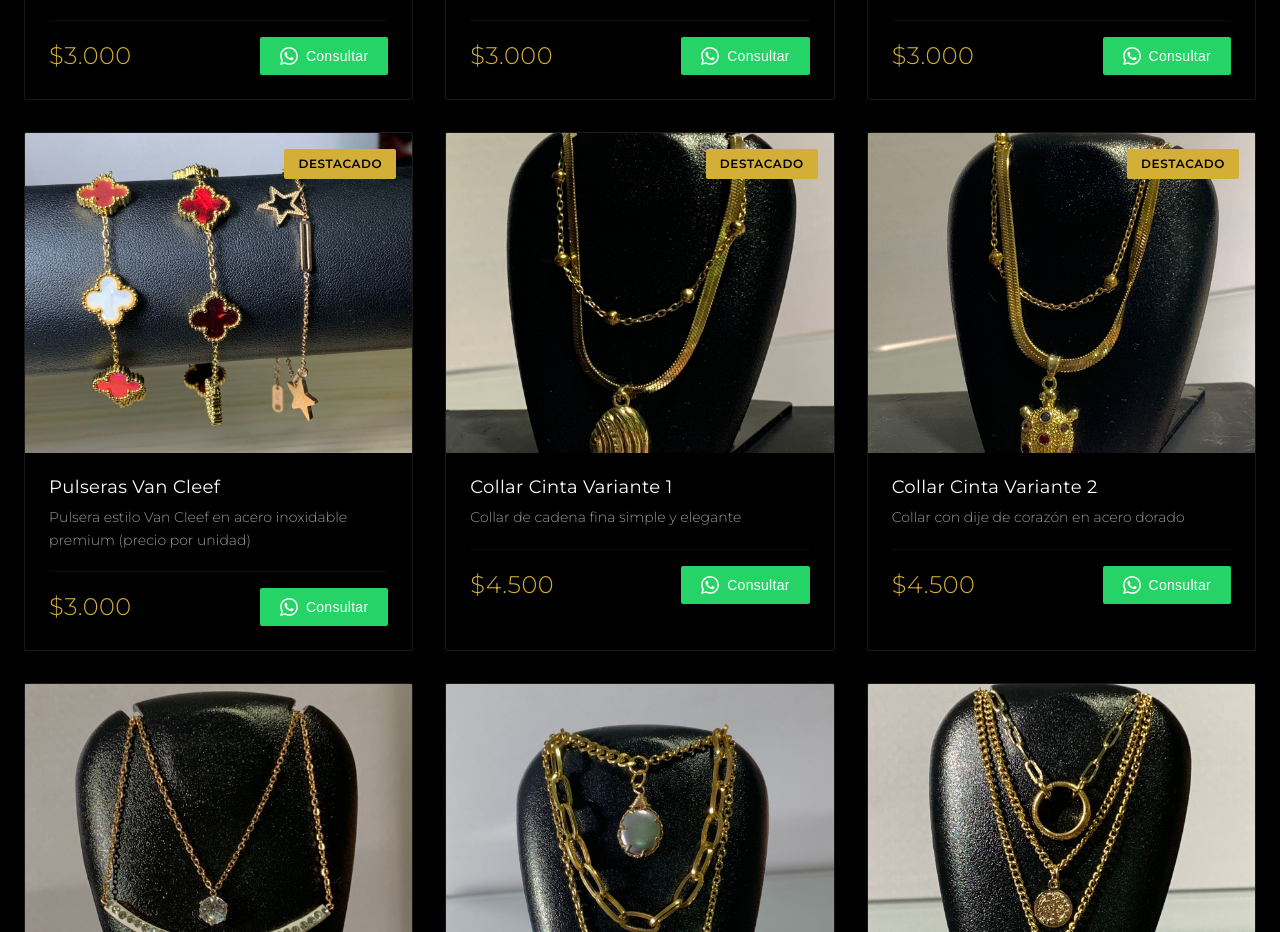
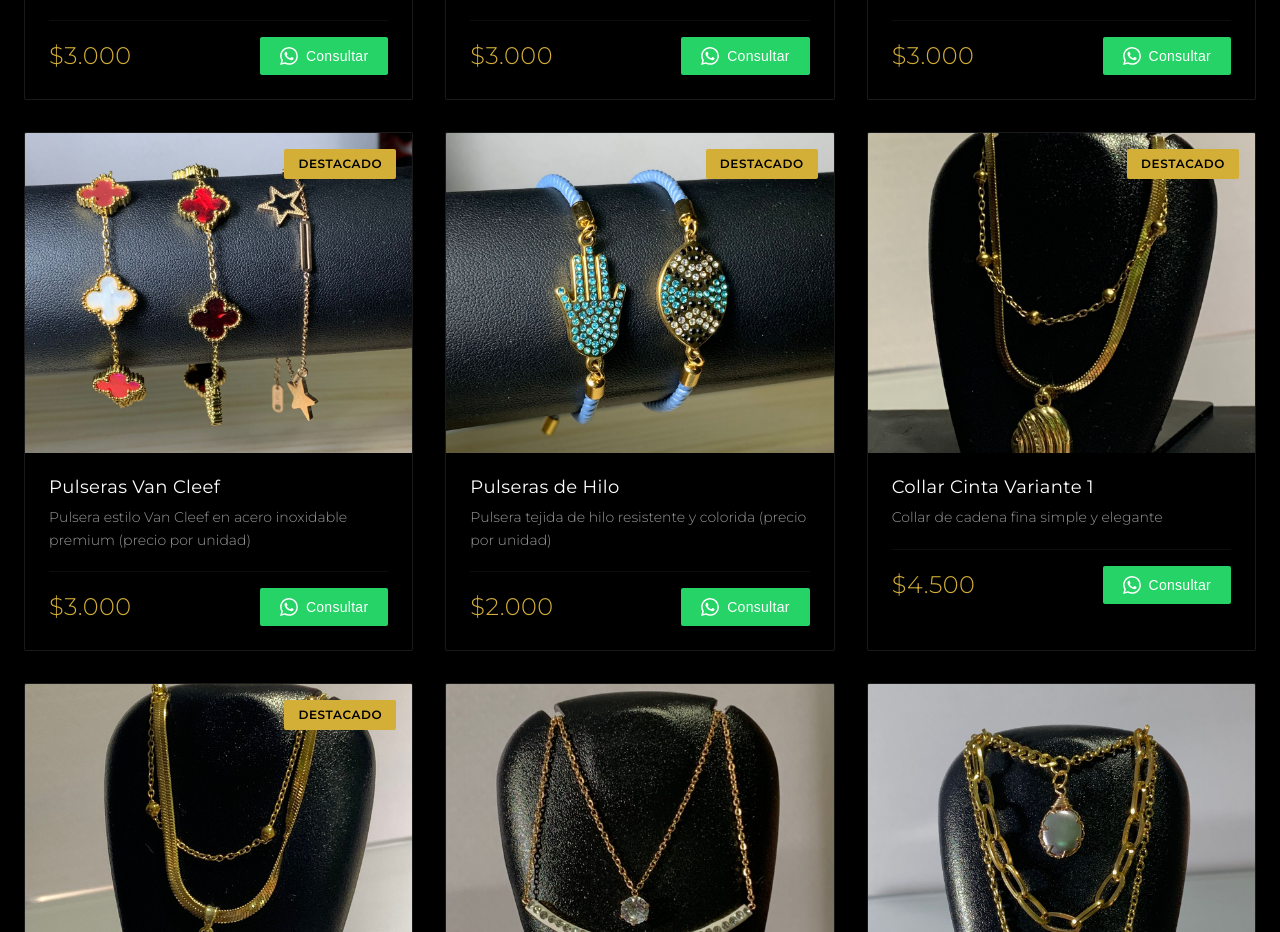
Before and after one commit to Liper1/tienditamontti, a React (Vite) app: page / in a window 1280 px wide. Shown: the part 3640-4572 px from the top of the page. Built offline with nearby package versions, Linux system fonts and the light colour scheme.

Commit message:
Add Pulseras de Hilo at 2000 per unit

```diff
--- a/src/data/products.js
+++ b/src/data/products.js
@@ -108,7 +108,7 @@ export const products = [
     featured: false
   },
 
-  // PULSERAS (6 productos)
+  // PULSERAS (7 productos)
   {
     id: 10,
     name: 'Pulsera Dorada Variante 1',
@@ -161,6 +161,15 @@ export const products = [
     price: '$3.000',
     image: getImagePath('pulseras_van_cleef.jpeg'),
     description: 'Pulsera estilo Van Cleef en acero inoxidable premium (precio por unidad)',
+    featured: true
+  },
+  {
+    id: 26,
+    name: 'Pulseras de Hilo',
+    category: 'pulseras',
+    price: '$2.000',
+    image: getImagePath('pulseras_de_hilo.jpeg'),
+    description: 'Pulsera tejida de hilo resistente y colorida (precio por unidad)',
     featured: true
   },
 
```
Also changed, not shown: public/assets/products/pulseras_de_hilo.jpeg (added).
